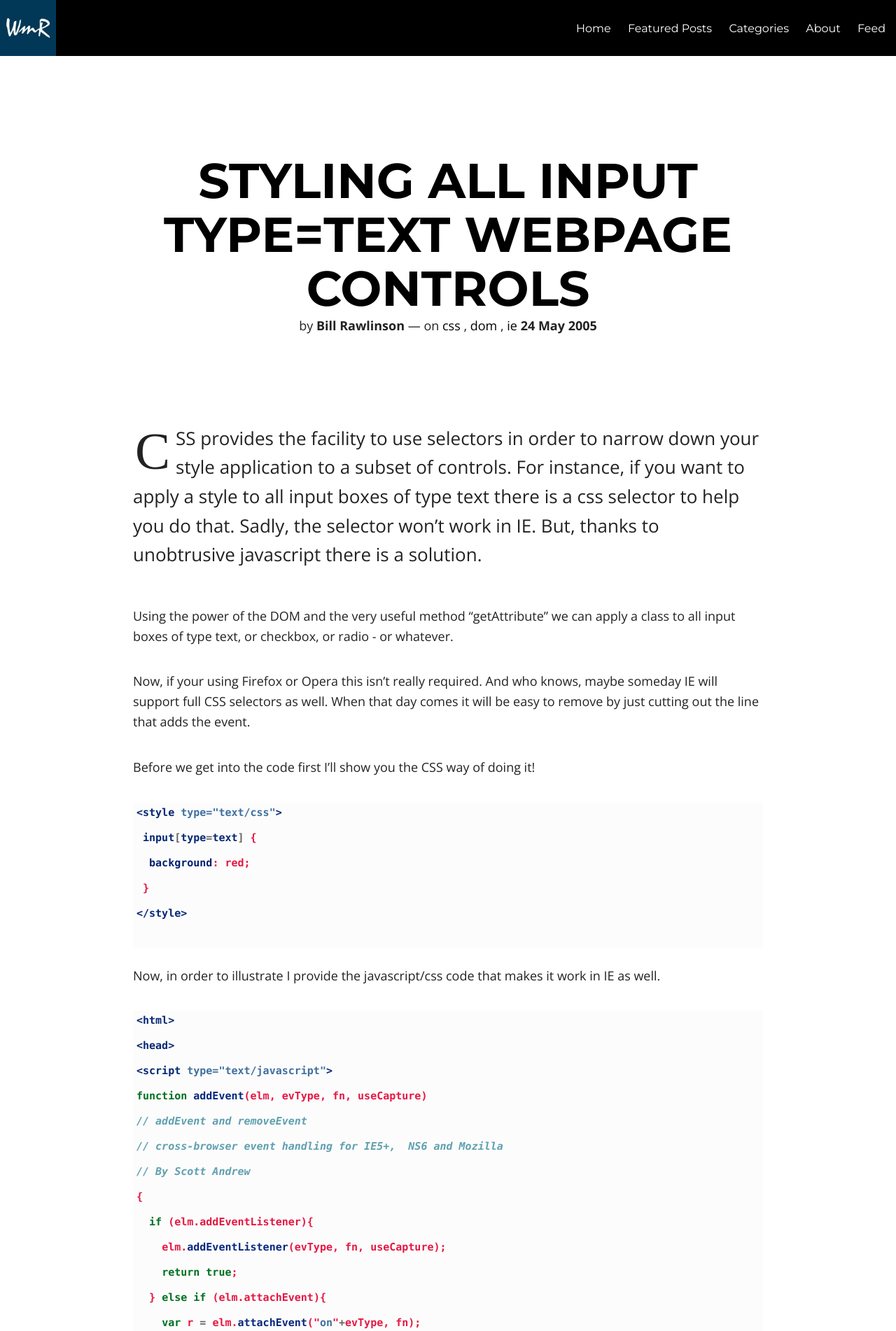
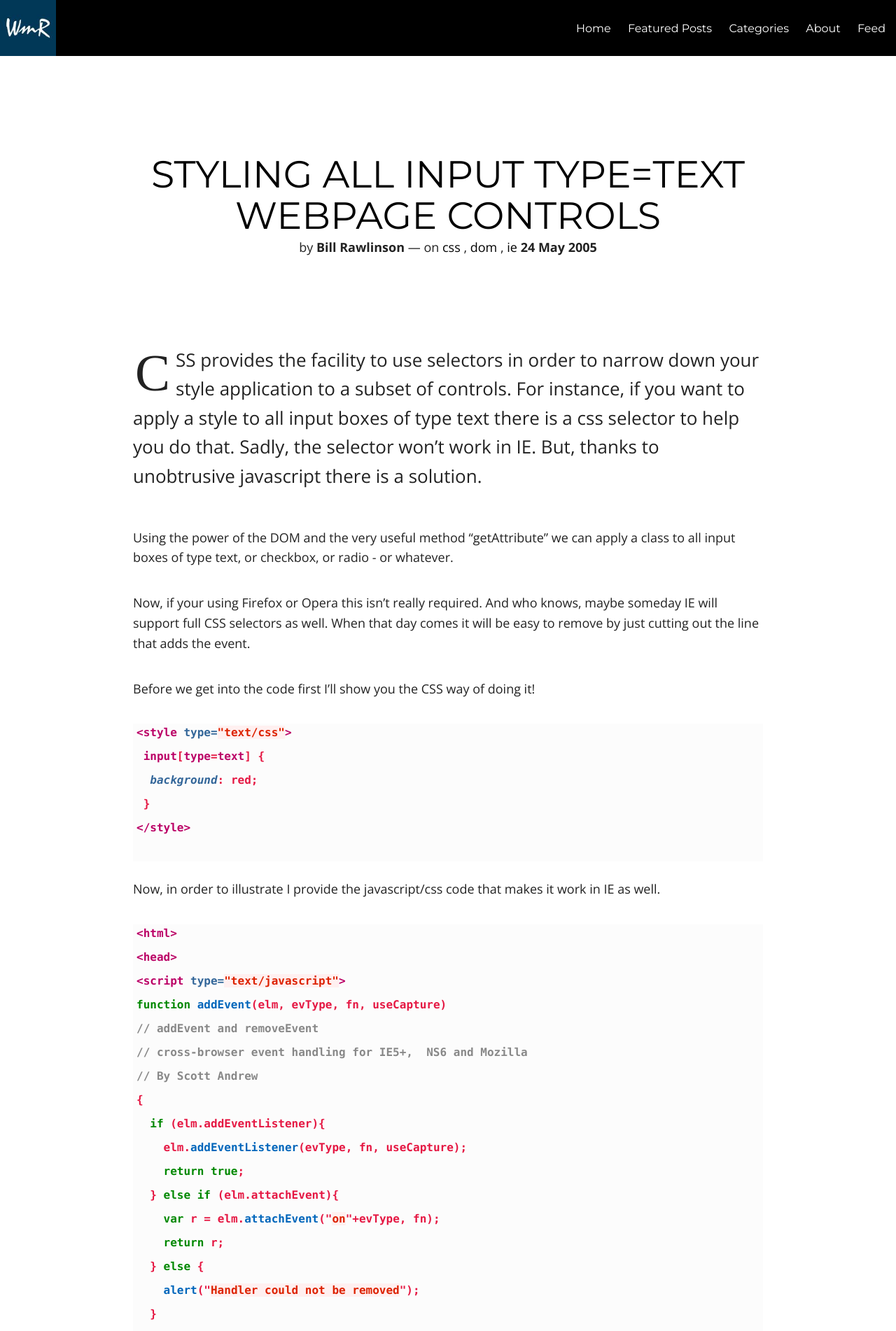
Before and after one commit to finalcut/finalcut.github.io, a Jekyll site: the page built from _posts/2005-05-24-styling-all-input-typetext-webpage.markdown, in a window 1280 px wide. Shown: the top 1902 px of the page at 70% size. Built offline with Jekyll 4.4.1, drawn with Linux system fonts in a browser that asks for light colours; nearby versions of some CDN libraries.

Commit message:
fix some layout problems

````diff
--- a/_posts/2007-08-27-c-change-forecolor-or-backcolor-on.markdown
+++ b/_posts/2007-08-27-c-change-forecolor-or-backcolor-on.markdown
@@ -19,7 +19,7 @@
 DrawItem event
 
 
-```c#
+```cs
 this.tabParamType.DrawMode = TabDrawMode.OwnerDrawFixed;
 this.tabParamType.DrawItem += new DrawItemEventHandler(tabParamType_DrawItem);
 
@@ -42,8 +42,6 @@
   UIHelper.DrawTabText(this.tabParamType, e, foreColor, tabName);
 
 }
-
-
 ```
 
 
@@ -51,7 +49,7 @@
 Inside that event handler call one of these three methods:
 
 
-```c#
+```cs
 public static void DrawTabText(TabControl tabControl, DrawItemEventArgse, string caption)
 {
   Color backColor = (Color)System.Drawing.SystemColors.Control;
--- a/assets/css/post.css
+++ b/assets/css/post.css
@@ -348,7 +348,7 @@
       margin: 0;
       padding: 0;
       font-family: "Montserrat", sans-serif;
-      font-weight: 700;
+      font-weight: 400;
       text-transform: uppercase; }
     .notepad-author-info .notepad-post-author > p {
       font-size: 1.125rem; }
@@ -399,8 +399,8 @@
   .notepad-page-title h1,
   .notepad-post-title-simple h1 {
     color: black;
-    font-weight: 800;
-    font-size: 3.125rem;
+    font-weight: 400;
+    font-size: 2.125rem;
     padding: 0;
     padding-top: 5rem;
     padding-bottom: 4.375rem;
@@ -411,7 +411,7 @@
     @media only screen and (min-width: 40.063em) {
       .notepad-page-title h1,
       .notepad-post-title-simple h1 {
-        font-size: 4.375rem;
+        font-size: 3.375rem;
         padding-top: 5.625rem;
         padding-bottom: 5.625rem; } }
     @media only screen and (min-width: 70em) {
@@ -422,7 +422,7 @@
     @media only screen and (min-width: 90em) {
       .notepad-page-title h1,
       .notepad-post-title-simple h1 {
-        font-size: 5.3125rem;
+        font-size: 3.3125rem;
         padding-top: 8.125rem;
         padding-bottom: 8.125rem; } }
   .notepad-page-title .notepad-post-meta-simple,
@@ -536,9 +536,6 @@
   padding: 5px;
 }
 
-code {
-  font-size: 0.9375rem;
-  line-height: 1.2;}
 
 iframe {
   border: 0; }
--- a/assets/css/style.css
+++ b/assets/css/style.css
@@ -540,67 +540,66 @@
     -moz-border-radius: 4px;
     border-radius: 4px;
 }
-/.highlight .hll { background-color: #ffffcc }
-.highlight .c { color: #60a0b0; font-style: italic } /* Comment */
-.highlight .err { border: 1px solid #FF0000 } /* Error */
-.highlight .k { color: #007020; font-weight: bold } /* Keyword */
-.highlight .o { color: #666666 } /* Operator */
-.highlight .cm { color: #60a0b0; font-style: italic } /* Comment.Multiline */
-.highlight .cp { color: #007020 } /* Comment.Preproc */
-.highlight .c1 { color: #60a0b0; font-style: italic } /* Comment.Single */
-.highlight .cs { color: #60a0b0; background-color: #fff0f0 } /* Comment.Special */
-.highlight .gd { color: #A00000 } /* Generic.Deleted */
+.highlight .hll { background-color: #ffffcc }
+.highlight .c { color: #888888 } /* Comment */
+.highlight .err { color: #a61717; background-color: #e3d2d2 } /* Error */
+.highlight .k { color: #008800; font-weight: bold } /* Keyword */
+.highlight .cm { color: #888888 } /* Comment.Multiline */
+.highlight .cp { color: #cc0000; font-weight: bold } /* Comment.Preproc */
+.highlight .c1 { color: #888888 } /* Comment.Single */
+.highlight .cs { color: #cc0000; font-weight: bold; background-color: #fff0f0 } /* Comment.Special */
+.highlight .gd { color: #000000; background-color: #ffdddd } /* Generic.Deleted */
 .highlight .ge { font-style: italic } /* Generic.Emph */
-.highlight .gr { color: #FF0000 } /* Generic.Error */
-.highlight .gh { color: #000080; font-weight: bold } /* Generic.Heading */
-.highlight .gi { color: #00A000 } /* Generic.Inserted */
-.highlight .go { color: #808080 } /* Generic.Output */
-.highlight .gp { color: #c65d09; font-weight: bold } /* Generic.Prompt */
+.highlight .gr { color: #aa0000 } /* Generic.Error */
+.highlight .gh { color: #303030 } /* Generic.Heading */
+.highlight .gi { color: #000000; background-color: #ddffdd } /* Generic.Inserted */
+.highlight .go { color: #888888 } /* Generic.Output */
+.highlight .gp { color: #555555 } /* Generic.Prompt */
 .highlight .gs { font-weight: bold } /* Generic.Strong */
-.highlight .gu { color: #800080; font-weight: bold } /* Generic.Subheading */
-.highlight .gt { color: #0040D0 } /* Generic.Traceback */
-.highlight .kc { color: #007020; font-weight: bold } /* Keyword.Constant */
-.highlight .kd { color: #007020; font-weight: bold } /* Keyword.Declaration */
-.highlight .kn { color: #007020; font-weight: bold } /* Keyword.Namespace */
-.highlight .kp { color: #007020 } /* Keyword.Pseudo */
-.highlight .kr { color: #007020; font-weight: bold } /* Keyword.Reserved */
-.highlight .kt { color: #902000 } /* Keyword.Type */
-.highlight .m { color: #40a070 } /* Literal.Number */
-.highlight .s { color: #4070a0 } /* Literal.String */
-.highlight .na { color: #4070a0 } /* Name.Attribute */
-.highlight .nb { color: #007020 } /* Name.Builtin */
-.highlight .nc { color: #0e84b5; font-weight: bold } /* Name.Class */
-.highlight .no { color: #60add5 } /* Name.Constant */
-.highlight .nd { color: #555555; font-weight: bold } /* Name.Decorator */
-.highlight .ni { color: #d55537; font-weight: bold } /* Name.Entity */
-.highlight .ne { color: #007020 } /* Name.Exception */
-.highlight .nf { color: #06287e } /* Name.Function */
-.highlight .nl { color: #002070; font-weight: bold } /* Name.Label */
-.highlight .nn { color: #0e84b5; font-weight: bold } /* Name.Namespace */
-.highlight .nt { color: #062873; font-weight: bold } /* Name.Tag */
-.highlight .nv { color: #bb60d5 } /* Name.Variable */
-.highlight .ow { color: #007020; font-weight: bold } /* Operator.Word */
+.highlight .gu { color: #606060 } /* Generic.Subheading */
+.highlight .gt { color: #aa0000 } /* Generic.Traceback */
+.highlight .kc { color: #008800; font-weight: bold } /* Keyword.Constant */
+.highlight .kd { color: #008800; font-weight: bold } /* Keyword.Declaration */
+.highlight .kn { color: #008800; font-weight: bold } /* Keyword.Namespace */
+.highlight .kp { color: #008800 } /* Keyword.Pseudo */
+.highlight .kr { color: #008800; font-weight: bold } /* Keyword.Reserved */
+.highlight .kt { color: #888888; font-weight: bold } /* Keyword.Type */
+.highlight .m { color: #0000DD; font-weight: bold } /* Literal.Number */
+.highlight .s { color: #dd2200; background-color: #fff0f0 } /* Literal.String */
+.highlight .na { color: #336699 } /* Name.Attribute */
+.highlight .nb { color: #003388 } /* Name.Builtin */
+.highlight .nc { color: #bb0066; font-weight: bold } /* Name.Class */
+.highlight .no { color: #003366; font-weight: bold } /* Name.Constant */
+.highlight .nd { color: #555555 } /* Name.Decorator */
+.highlight .ne { color: #bb0066; font-weight: bold } /* Name.Exception */
+.highlight .nf { color: #0066bb; font-weight: bold } /* Name.Function */
+.highlight .nl { color: #336699; font-style: italic } /* Name.Label */
+.highlight .nn { color: #bb0066; font-weight: bold } /* Name.Namespace */
+.highlight .py { color: #336699; font-weight: bold } /* Name.Property */
+.highlight .nt { color: #bb0066; font-weight: bold } /* Name.Tag */
+.highlight .nv { color: #336699 } /* Name.Variable */
+.highlight .ow { color: #008800 } /* Operator.Word */
 .highlight .w { color: #bbbbbb } /* Text.Whitespace */
-.highlight .mf { color: #40a070 } /* Literal.Number.Float */
-.highlight .mh { color: #40a070 } /* Literal.Number.Hex */
-.highlight .mi { color: #40a070 } /* Literal.Number.Integer */
-.highlight .mo { color: #40a070 } /* Literal.Number.Oct */
-.highlight .sb { color: #4070a0 } /* Literal.String.Backtick */
-.highlight .sc { color: #4070a0 } /* Literal.String.Char */
-.highlight .sd { color: #4070a0; font-style: italic } /* Literal.String.Doc */
-.highlight .s2 { color: #4070a0 } /* Literal.String.Double */
-.highlight .se { color: #4070a0; font-weight: bold } /* Literal.String.Escape */
-.highlight .sh { color: #4070a0 } /* Literal.String.Heredoc */
-.highlight .si { color: #70a0d0; font-style: italic } /* Literal.String.Interpol */
-.highlight .sx { color: #c65d09 } /* Literal.String.Other */
-.highlight .sr { color: #235388 } /* Literal.String.Regex */
-.highlight .s1 { color: #4070a0 } /* Literal.String.Single */
-.highlight .ss { color: #517918 } /* Literal.String.Symbol */
-.highlight .bp { color: #007020 } /* Name.Builtin.Pseudo */
-.highlight .vc { color: #bb60d5 } /* Name.Variable.Class */
-.highlight .vg { color: #bb60d5 } /* Name.Variable.Global */
-.highlight .vi { color: #bb60d5 } /* Name.Variable.Instance */
-.highlight .il { color: #40a070 } /* Literal.Number.Integer.Long */
+.highlight .mf { color: #0000DD; font-weight: bold } /* Literal.Number.Float */
+.highlight .mh { color: #0000DD; font-weight: bold } /* Literal.Number.Hex */
+.highlight .mi { color: #0000DD; font-weight: bold } /* Literal.Number.Integer */
+.highlight .mo { color: #0000DD; font-weight: bold } /* Literal.Number.Oct */
+.highlight .sb { color: #dd2200; background-color: #fff0f0 } /* Literal.String.Backtick */
+.highlight .sc { color: #dd2200; background-color: #fff0f0 } /* Literal.String.Char */
+.highlight .sd { color: #dd2200; background-color: #fff0f0 } /* Literal.String.Doc */
+.highlight .s2 { color: #dd2200; background-color: #fff0f0 } /* Literal.String.Double */
+.highlight .se { color: #0044dd; background-color: #fff0f0 } /* Literal.String.Escape */
+.highlight .sh { color: #dd2200; background-color: #fff0f0 } /* Literal.String.Heredoc */
+.highlight .si { color: #3333bb; background-color: #fff0f0 } /* Literal.String.Interpol */
+.highlight .sx { color: #22bb22; background-color: #f0fff0 } /* Literal.String.Other */
+.highlight .sr { color: #008800; background-color: #fff0ff } /* Literal.String.Regex */
+.highlight .s1 { color: #dd2200; background-color: #fff0f0 } /* Literal.String.Single */
+.highlight .ss { color: #aa6600; background-color: #fff0f0 } /* Literal.String.Symbol */
+.highlight .bp { color: #003388 } /* Name.Builtin.Pseudo */
+.highlight .vc { color: #336699 } /* Name.Variable.Class */
+.highlight .vg { color: #dd7700 } /* Name.Variable.Global */
+.highlight .vi { color: #3333bb } /* Name.Variable.Instance */
+.highlight .il { color: #0000DD; font-weight: bold } /* Literal.Number.Integer.Long */
 .chart {
   max-width: 56.250rem;
   margin-right: auto;
````
Also changed, not shown: _posts/2005-06-27-building-memento-tree.markdown (+5 -4 lines).
